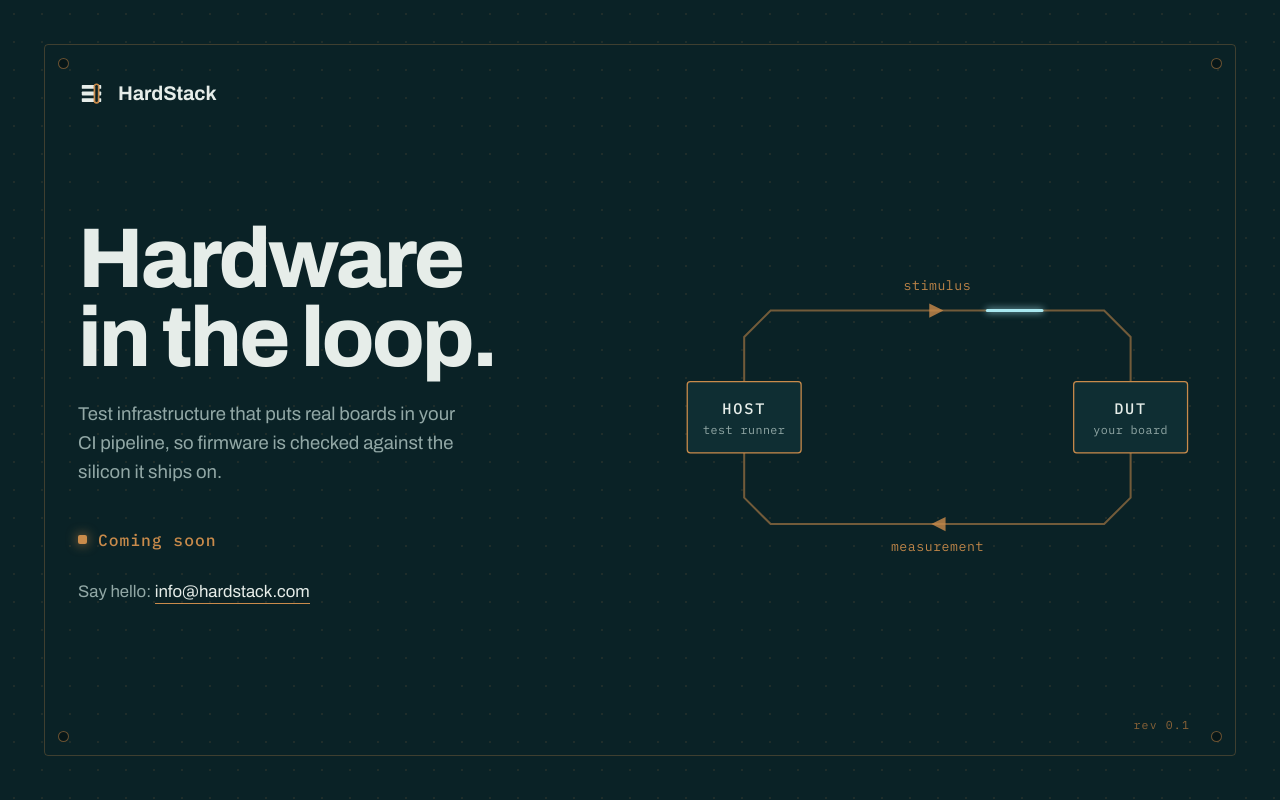
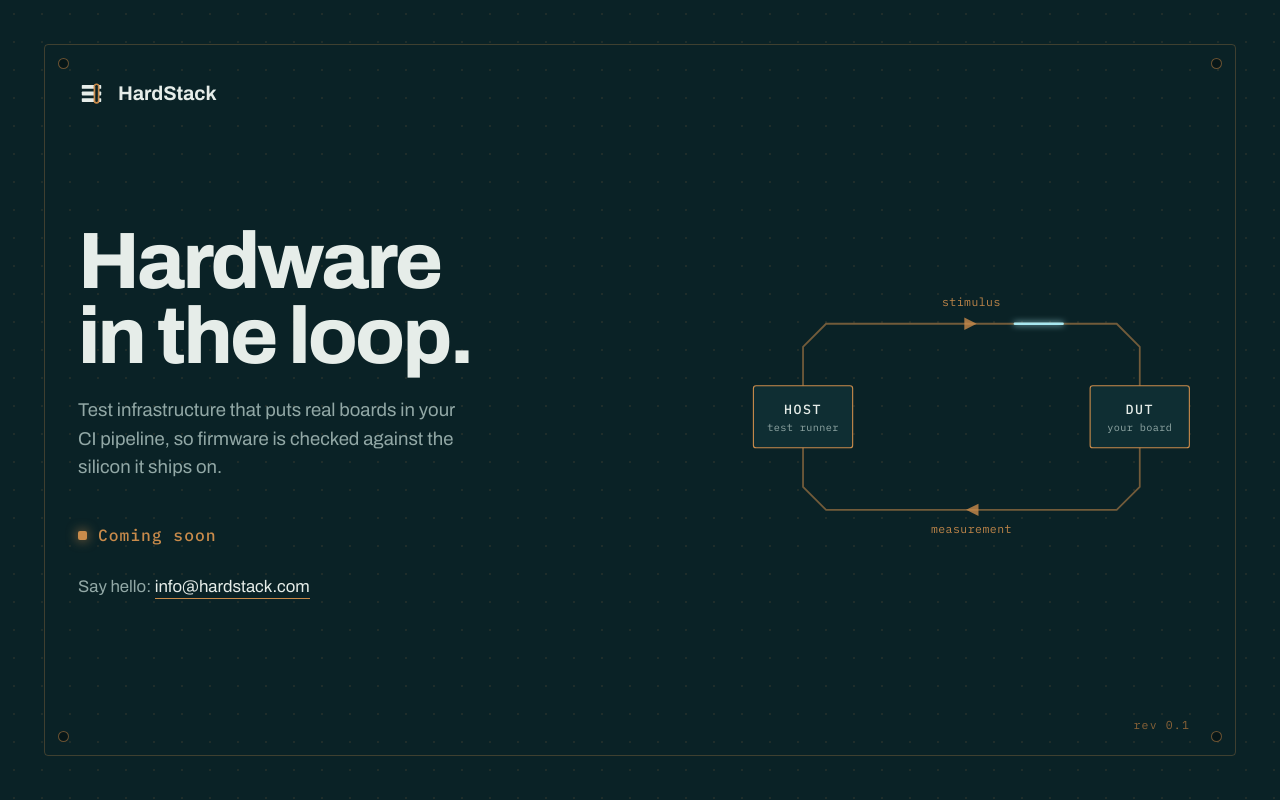
Before and after one commit to hardstack-com/website, a website: page public/index.html in a window 1280 px wide. Drawn offline with Linux system fonts and the light colour scheme.

Commit message:
Fix board framing and headline wrapping, shrink og.png
- .board is absolute, not fixed, so the substrate grows with the document
  instead of letting content spill past it on short viewports.
- Widen the copy column and lower the headline clamp so "in the loop." stays
  on one line from 320px to 1680px.
- Render og.png without the dot grid or the pulse and quantise to 12 colours:
  27KB -> 15KB with no visible loss at card size.

```diff
--- a/public/index.html
+++ b/public/index.html
@@ -44,6 +44,7 @@
 
   body {
     margin: 0;
+    position: relative;
     min-height: 100svh;
     background-color: var(--substrate);
     /* fab grid: via drill marks on the substrate */
@@ -59,7 +60,7 @@
 
   /* --- board outline + mounting holes ------------------------------------ */
   .board {
-    position: fixed;
+    position: absolute;
     inset: var(--edge);
     border: 1px solid rgba(201, 139, 75, 0.28);
     border-radius: 4px;
@@ -107,7 +108,7 @@
   main {
     flex: 1;
     display: grid;
-    grid-template-columns: minmax(0, 1fr) minmax(0, 1.02fr);
+    grid-template-columns: minmax(0, 1.12fr) minmax(0, 0.88fr);
     align-items: center;
     gap: clamp(36px, 6vw, 80px);
   }
@@ -116,7 +117,7 @@
 
   h1 {
     margin: 0;
-    font-size: clamp(2.9rem, 8.2vw, 5.3rem);
+    font-size: clamp(2.9rem, 6.6vw, 5rem);
     font-variation-settings: "wdth" 118, "wght" 760;
     line-height: 0.94;
     letter-spacing: -0.035em;
```
Also changed, not shown: README.md, public/og.png.
